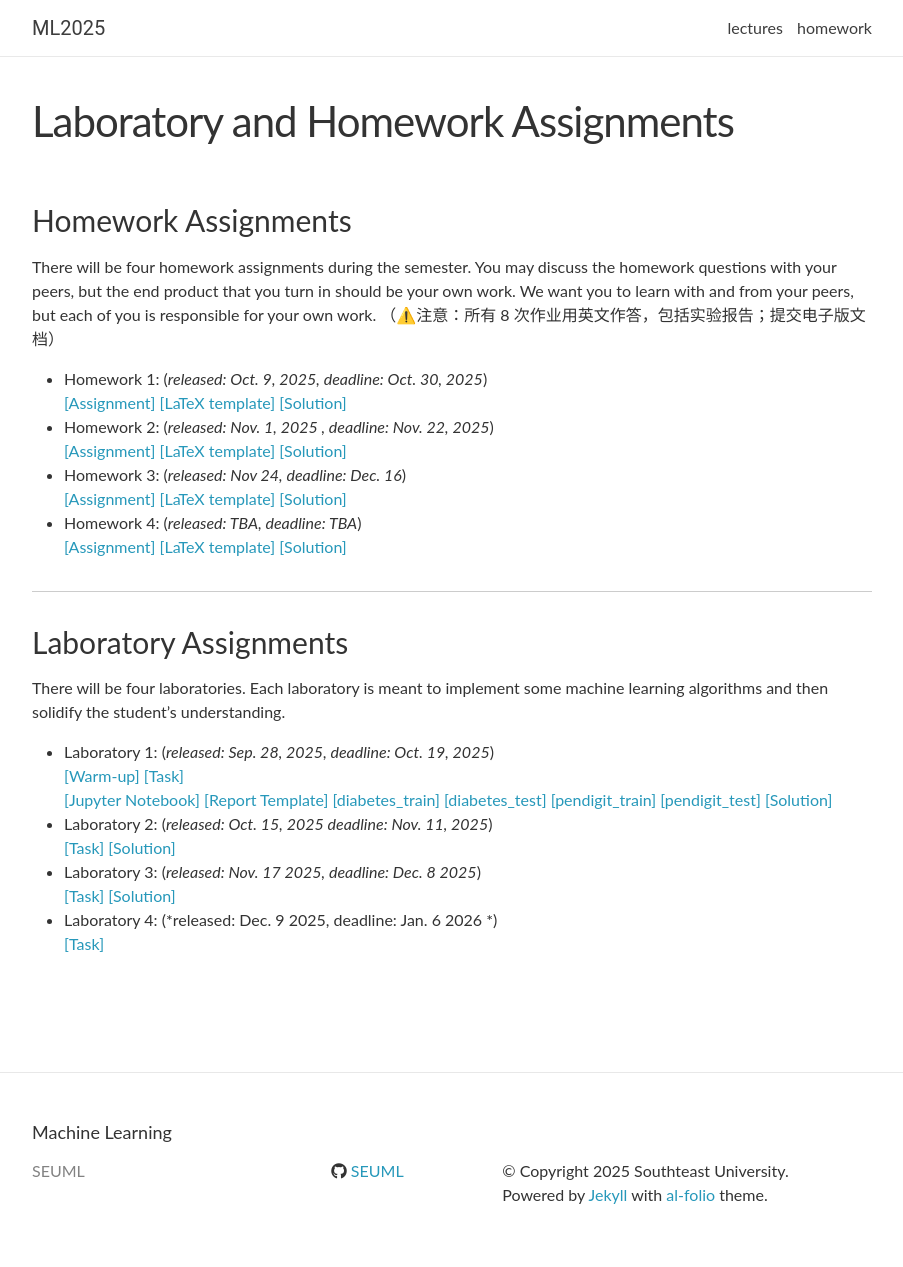
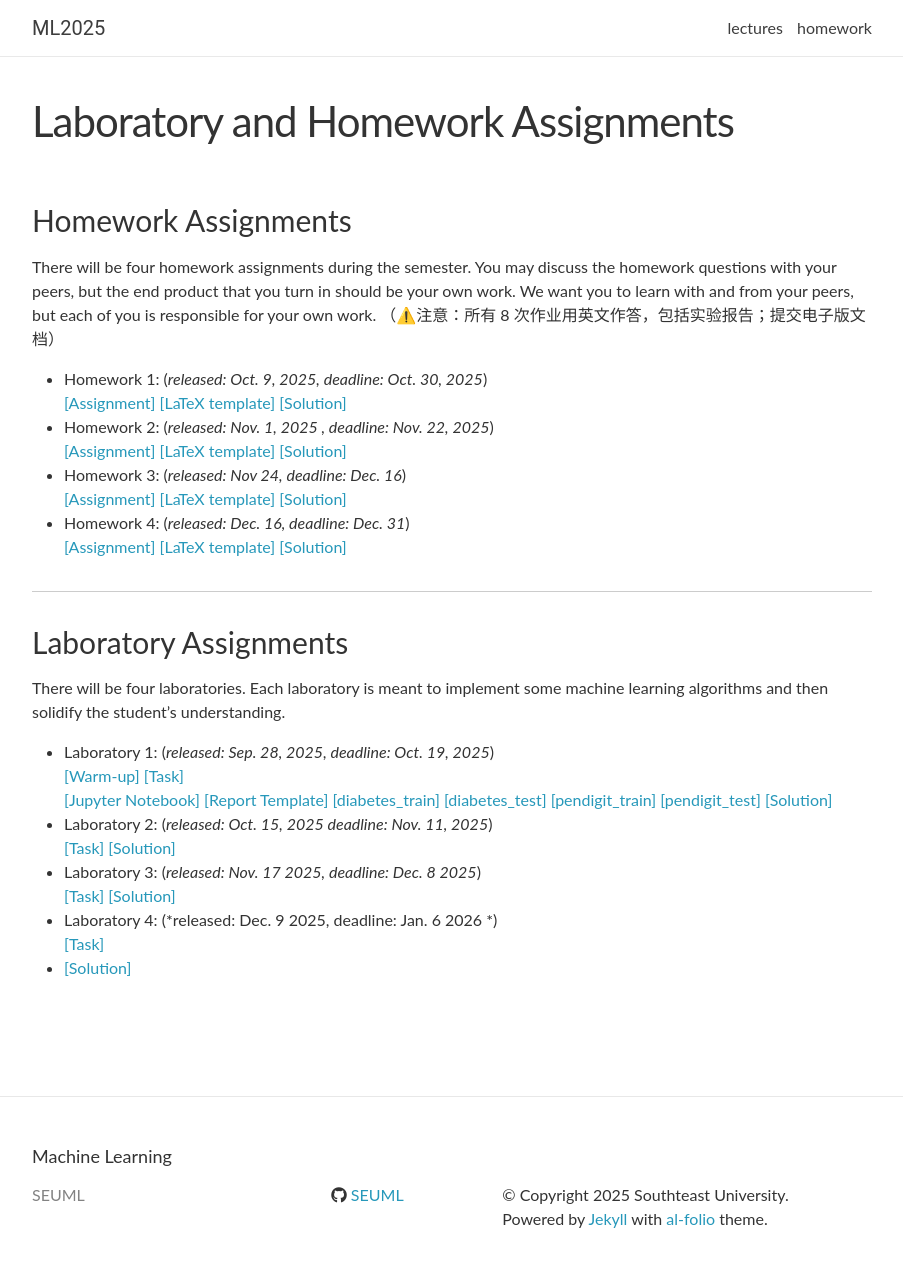
Before and after one commit to SEUML/ml-spring-2025, a Jekyll site: the page built from _pages/homework.md, in a window 1280 px wide and 1292 px high. Shown: the top 1267 px of the window, without its empty margins (188-1091 px from the left). Built offline with Jekyll 4.4.1, drawn with Linux system fonts in a browser that asks for light colours; nearby versions of some CDN libraries; comment, search, counter and statistics services are not loaded.

Commit message:
update homework4

```diff
--- a/_pages/homework.md
+++ b/_pages/homework.md
@@ -17,7 +17,7 @@ There will be four homework assignments during the semester. You may discuss the
 - Homework 3: (*released: Nov 24, deadline: Dec. 16*)
 <br>
 [[Assignment]]({{ "/assets/assignments/hw3/assignment_v1.pdf" | relative_url }}){:target="\_blank"}{:target="\_blank"}{:target="\_blank"} [[LaTeX template]]({{ "/assets/assignments/hw3/latex_v1.tex" | relative_url }}){:target="\_blank"} [[Solution]]({{ "/assets/assignments/hw3/solution_v1.pdf" | relative_url }})
-- Homework 4: (*released: TBA, deadline: TBA*)
+- Homework 4: (*released: Dec. 16, deadline: Dec. 31*)
 <br>
 [[Assignment]]({{ "/assets/assignments/hw4/assignment_v1.pdf" | relative_url }}){:target="\_blank"}{:target="\_blank"}{:target="\_blank"} [[LaTeX template]]({{ "/assets/assignments/hw4/latex_v1.tex" | relative_url }}){:target="\_blank"} [[Solution]]({{ "/assets/assignments/hw4/solution_v1.pdf" | relative_url }})
 
@@ -50,3 +50,4 @@ There will be four laboratories. Each laboratory is meant to implement some mach
 - Laboratory 4: (*released: Dec. 9 2025, deadline: Jan. 6 2026 *)
 <br>
 [[Task]]({{ "/assets/assignments/lab4/lab4.zip" | relative_url }})
+- [[Solution]]({{ "/assets/assignments/lab4/solution_v1.ipynb" | relative_url }})
```
Also changed, not shown: 3 other files.
